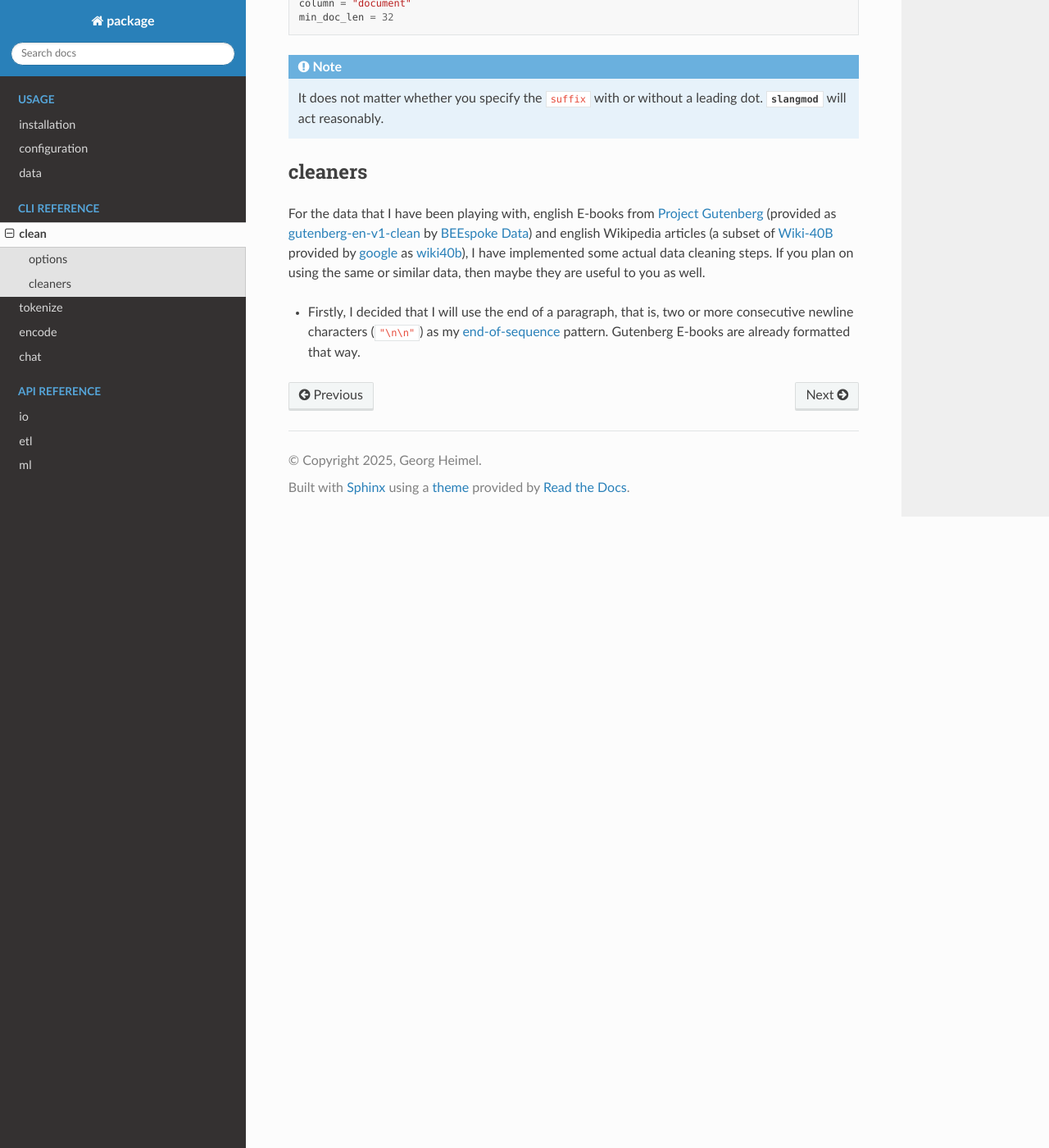
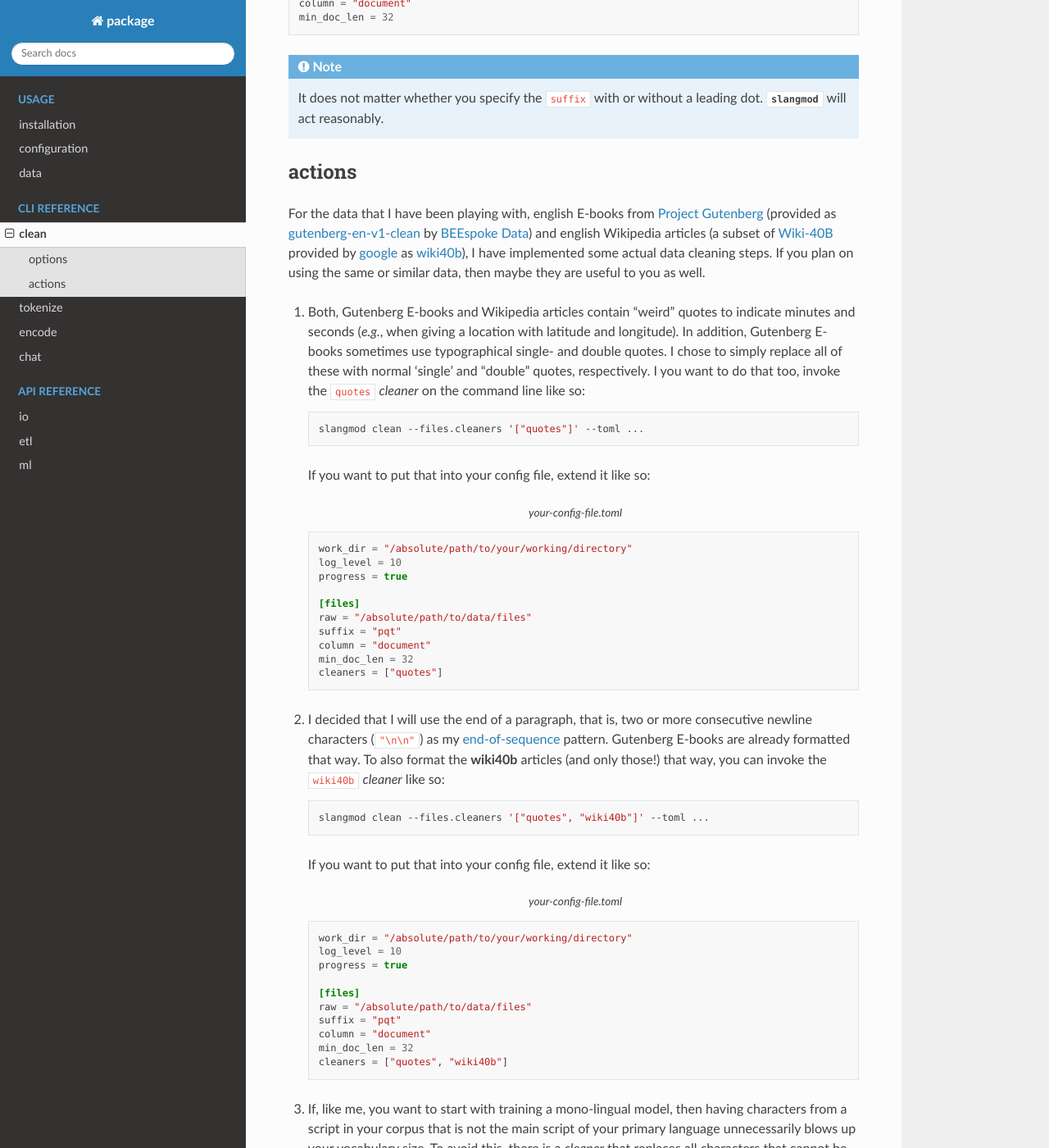
Before and after one commit to yedivanseven/slangmod, a Sphinx documentation site: the page built from docs/source/clean.rst, in a window 1280 px wide and 1400 px high, scrolled down 1855 px. Shown: the whole window at 82% size. Built offline with Sphinx 7.4.7 and the Read the Docs theme 3.1.0, drawn with Linux system fonts in a browser that asks for light colours; pages that are not in the unit, such as notebooks, are missing from menus; some of the changed text lies outside the part shown.

Commit message:
refactored the clean step

```diff
--- a/docs/source/clean.rst
+++ b/docs/source/clean.rst
@@ -8,7 +8,7 @@ basic :doc:`configuration`:
 .. code-block:: json
 
    "files": {
-       "raw": "",
+       "raw": "/directory/where/you/invoked/slangmod",
        "suffix": "parquet",
        "column": "text",
        "min_doc_len": 1,
@@ -27,11 +27,11 @@ fields just append their names to the top-level field with a dot like so:
 
 .. code-block:: bash
 
-   slangmod clean --files.raw relative/or/absolute/path/to/data/files
+   slangmod clean --files.raw relative/or/absolute/path/to/data/files --toml ...
 
 Because the location of this directory is probably not going to change that
 frequently, it might be a good idea to put it into your config file, again
-preferring absolute paths to relative ones.
+preferring absolute paths over relative ones.
 
 .. code-block:: toml
    :caption: your-config-file.toml
@@ -51,13 +51,13 @@ Invoking :mod:`slangmod` as described above will do three things:
   into any subfolders of ``raw``.
 * In doing so, it will filter out documents that are shorter than ``min_doc_len``
   characters. Its value defaults to 1 to drop empty documents.
-* It will rename your data files with a hash of what it inside them to avoid
+* It will rename your data files with a hash of what is inside them to avoid
   duplicates.
 
 .. warning::
    Every time you invoke ``slangmod clean`` the "corpus" folder inside your
    ``work_dir`` will be completely emptied and re-filled from scratch.
-   To *add* more data files, you must *resume* cleaning like so:
+   To *add* more data files instead, you must *resume* cleaning like so:
 
    .. code-block:: bash
 
@@ -73,7 +73,7 @@ these explicitly on the command line, you would go:
 
 .. code-block:: bash
 
-   slangmod clean --files.raw relative/or/absolute/path/to/data/files --files.suffix pqt --files.column document --files.min_doc_len 32
+   slangmod clean --files.raw relative/or/absolute/path/to/data/files --files.suffix pqt --files.column document --files.min_doc_len 32 --toml ...
 
 Because again, these options are not going to change very often, you might as well
 put them into your config file.
@@ -97,8 +97,8 @@ put them into your config file.
    leading dot. :mod:`slangmod` will act reasonably.
 
 
-cleaners
---------
+actions
+-------
 For the data that I have been playing with, english E-books from
 `Project Gutenberg <https://www.gutenberg.org/>`_ (provided as
 `gutenberg-en-v1-clean <https://huggingface.co/datasets/BEE-spoke-data/gutenberg-en-v1-clean/tree/main/data>`_
@@ -109,6 +109,96 @@ provided by `google <https://huggingface.co/google>`_ as
 I have implemented some actual data cleaning steps. If you plan on using
 the same or similar data, then maybe they are useful to you as well.
 
-* Firstly, I decided that I will use the end of a paragraph, that is, two or
-  more consecutive newline characters (``"\n\n"``) as my :ref:`end-of-sequence <eos>`
-  pattern. Gutenberg E-books are already formatted that way.
+1. Both, Gutenberg E-books and Wikipedia articles contain "weird" quotes to
+   indicate minutes and seconds (*e.g.*, when giving a location with latitude
+   and longitude). In addition, Gutenberg E-books sometimes use typographical
+   single- and double quotes. I chose to simply replace all of these with
+   normal 'single' and "double" quotes, respectively. I you want to do that too,
+   invoke the ``quotes`` *cleaner* on the command line like so:
+
+   .. code-block:: bash
+
+      slangmod clean --files.cleaners '["quotes"]' --toml ...
+
+   If you want to put that into your config file, extend it like so:
+
+   .. code-block:: toml
+      :caption: your-config-file.toml
+
+      work_dir = "/absolute/path/to/your/working/directory"
+      log_level = 10
+      progress = true
+
+      [files]
+      raw = "/absolute/path/to/data/files"
+      suffix = "pqt"
+      column = "document"
+      min_doc_len = 32
+      cleaners = ["quotes"]
+
+2. I decided that I will use the end of a paragraph, that is, two or
+   more consecutive newline characters (``"\n\n"``) as my :ref:`end-of-sequence <eos>`
+   pattern. Gutenberg E-books are already formatted that way. To also format
+   the **wiki40b** articles (and only those!) that way, you can invoke the
+   ``wiki40b`` *cleaner* like so:
+
+   .. code-block:: bash
+
+      slangmod clean --files.cleaners '["quotes", "wiki40b"]' --toml ...
+
+   If you want to put that into your config file, extend it like so:
+
+   .. code-block:: toml
+      :caption: your-config-file.toml
+
+      work_dir = "/absolute/path/to/your/working/directory"
+      log_level = 10
+      progress = true
+
+      [files]
+      raw = "/absolute/path/to/data/files"
+      suffix = "pqt"
+      column = "document"
+      min_doc_len = 32
+      cleaners = ["quotes", "wiki40b"]
+
+3. If, like me, you want to start with training a mono-lingual model, then
+   having characters from a script in your corpus that is not the main script
+   of your primary language unnecessarily blows up your vocabulary size. To
+   avoid this, there is a *cleaner* that replaces all characters that cannot be
+   encoded with a specified ``encoding`` (defaults to "cp1252") with a
+   whitespace. If you want that, you can invoke this cleaner on the command
+   line like so:
+
+   .. code-block:: bash
+
+      slangmod clean --files.encoding cp1252 --files.cleaners '["quotes", "wiki40b", "encoding"]' --toml ...
+
+   If you want to put that into your config file too, extend it like so:
+
+   .. code-block:: toml
+      :caption: your-config-file.toml
+
+      work_dir = "/absolute/path/to/your/working/directory"
+      log_level = 10
+      progress = true
+
+      [files]
+      raw = "/absolute/path/to/data/files"
+      suffix = "pqt"
+      column = "document"
+      min_doc_len = 32
+      cleaners = ["quotes", "wiki40b", "encoding"]
+      encoding = "cp1252"
+
+.. note::
+   Obviously you can pick any combination and order of these *cleaners*.
+
+.. warning::
+   The *cleaners* you specify on the command line are **not** *added* to those
+   in your config file (or *vice versa*). Rather, the command line overwrites
+   the entire list in your config file.
+
+.. important::
+   Always double check the data that ends up in your "**corpus**" folder
+   and make sure that it adheres to the expected format.
```
Also changed, not shown: README.md (+5 -9 lines), docs/source/data.rst (+9 -9 lines), docs/source/index.rst (+5 -9 lines), 11 other files.
